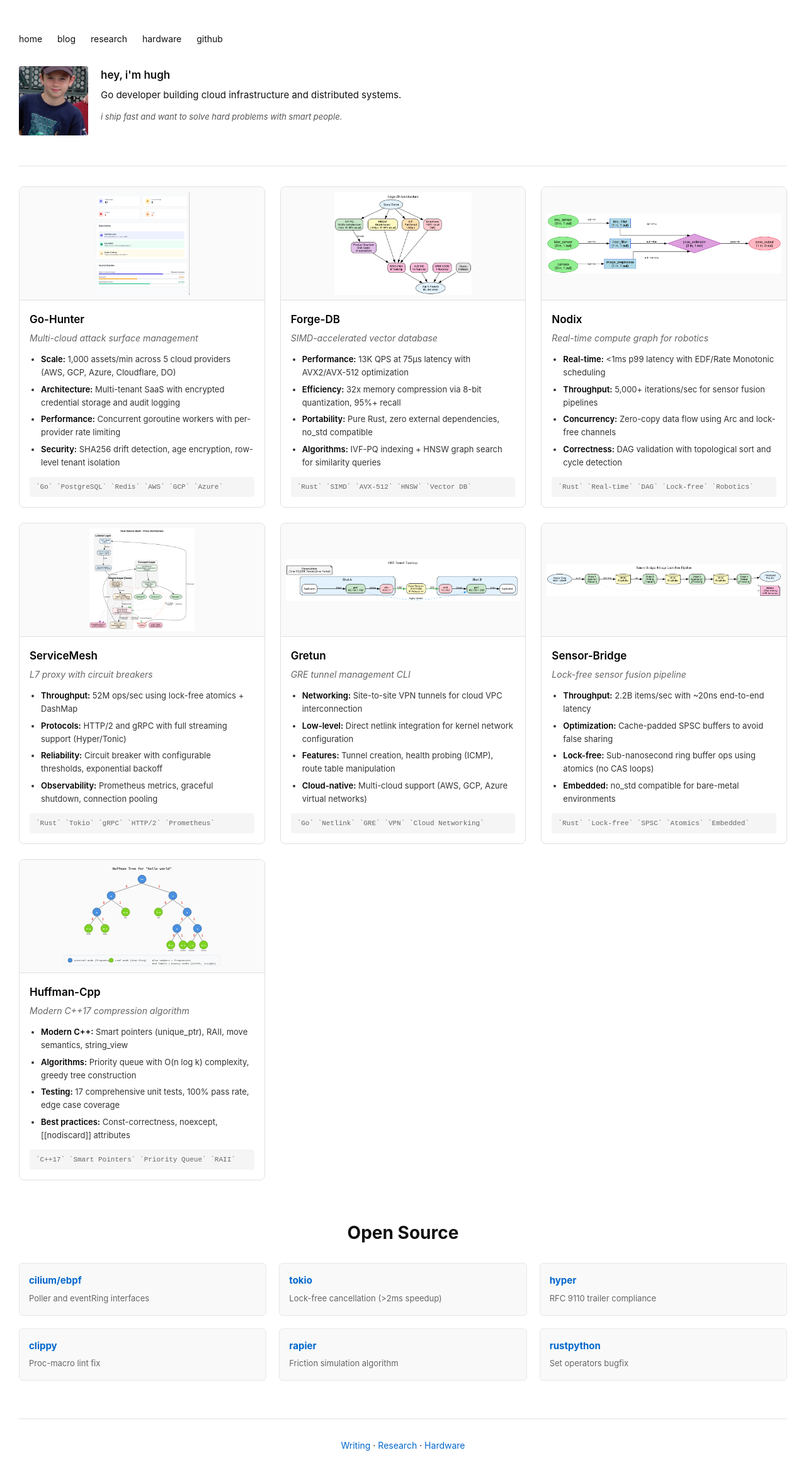
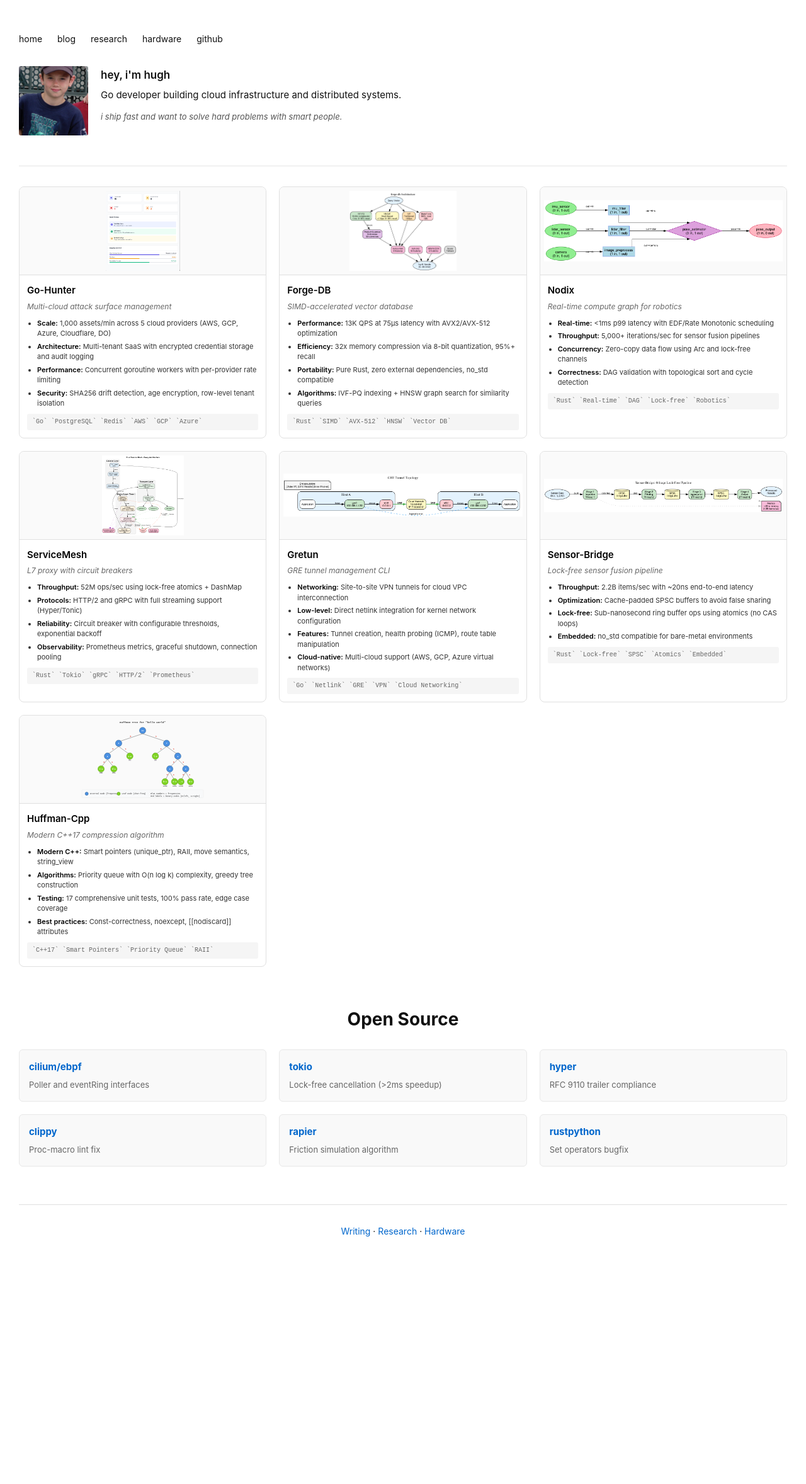
Before and after one commit to HueCodes/HueCodes.github.io, a Jekyll site: the page built from index-grid-clean.md, in a window 1280 px wide. Shown: the whole page at 63% size. Built offline with Jekyll 4.4.1, drawn with Linux system fonts in a browser that asks for light colours; after the commit the page ends 2016 px from its top, so only the background shows below that.

Commit message:
Make project cards much smaller: 4 columns, compact spacing, smaller fonts

```diff
--- a/_layouts/grid.html
+++ b/_layouts/grid.html
@@ -91,8 +91,8 @@
 
     .projects-grid {
       display: grid;
-      grid-template-columns: repeat(3, 1fr);
-      gap: 24px;
+      grid-template-columns: repeat(4, 1fr);
+      gap: 20px;
       margin-bottom: 60px;
     }
 
@@ -111,21 +111,21 @@
 
     .project-card img {
       width: 100%;
-      height: 180px;
+      height: 140px;
       object-fit: contain;
       display: block;
       border-bottom: 1px solid #e0e0e0;
       background: #fafafa;
-      padding: 8px;
+      padding: 6px;
     }
 
     .card-content {
-      padding: 16px;
+      padding: 12px;
     }
 
     .card-content h3 {
-      margin: 0 0 4px 0;
-      font-size: 17px;
+      margin: 0 0 3px 0;
+      font-size: 15px;
       font-weight: 600;
     }
 
@@ -140,21 +140,21 @@
 
     .tagline {
       color: #666;
-      font-size: 14px;
-      margin: 0 0 12px 0;
+      font-size: 12px;
+      margin: 0 0 8px 0;
       font-style: italic;
     }
 
     .card-content ul {
-      margin: 0 0 12px 0;
-      padding-left: 18px;
-      font-size: 13px;
-      line-height: 1.6;
+      margin: 0 0 8px 0;
+      padding-left: 16px;
+      font-size: 11px;
+      line-height: 1.5;
       color: #333;
     }
 
     .card-content ul li {
-      margin-bottom: 6px;
+      margin-bottom: 4px;
     }
 
     .card-content ul strong {
@@ -164,13 +164,13 @@
 
     .tech {
       font-family: 'Courier New', monospace;
-      font-size: 11px;
+      font-size: 10px;
       color: #666;
       background: #f5f5f5;
-      padding: 8px 10px;
-      border-radius: 4px;
+      padding: 6px 8px;
+      border-radius: 3px;
       margin: 0;
-      line-height: 1.5;
+      line-height: 1.4;
     }
 
     .oss {
@@ -222,7 +222,13 @@
       text-decoration: none;
     }
 
-    @media (max-width: 1200px) {
+    @media (max-width: 1400px) {
+      .projects-grid {
+        grid-template-columns: repeat(3, 1fr);
+      }
+    }
+
+    @media (max-width: 1000px) {
       .projects-grid {
         grid-template-columns: repeat(2, 1fr);
       }
```
